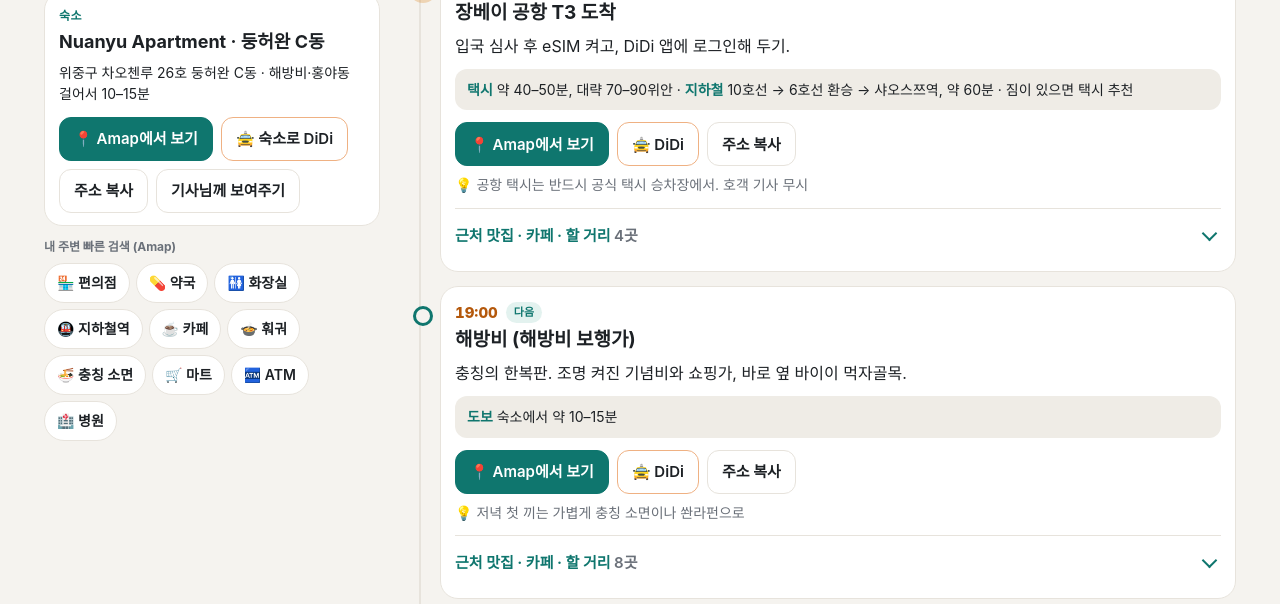
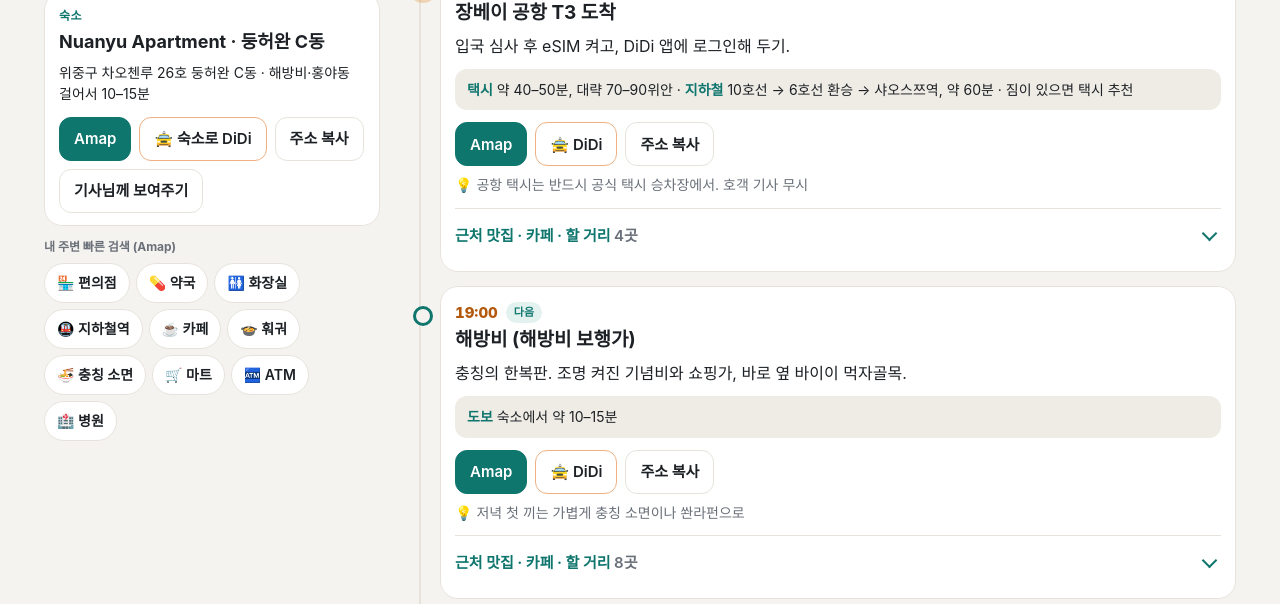
Before and after one commit to ymhuh/cq-trip, a plain HTML site: page index.html in a window 1280 px wide. Shown: the part 196-800 px from the top of the page. Drawn offline with Linux system fonts and the light colour scheme.

Commit message:
Amap 버튼 글자를 「Amap」으로 짧게
Co-Authored-By: Claude Opus 5.5 <noreply@anthropic.com>

```diff
--- a/index.html
+++ b/index.html
@@ -198,7 +198,7 @@ footer{color:var(--mute);font-size:13px;padding:8px 0 calc(env(safe-area-inset-b
   <div class="nm">Nuanyu Apartment · 둥허완 C동</div>
   <div class="ad">위중구 차오첸루 26호 둥허완 C동 · 해방비·홍야동 걸어서 10–15분</div>
   <div class="row">
-   <a class="btn p" id="hotelAmap" data-name="重庆市渝中区朝千路26号东和湾C栋">📍 Amap에서 보기</a>
+   <a class="btn p" id="hotelAmap" data-name="重庆市渝中区朝千路26号东和湾C栋">Amap</a>
    <button class="btn dd" data-didi="暖余·江景民宿(重庆解放碑洪崖洞店)">🚖 숙소로 DiDi</button>
    <button class="btn" data-copy="重庆市渝中区朝千路26号东和湾C栋">주소 복사</button>
    <button class="btn" data-big="重庆市渝中区朝千路26号东和湾C栋" data-sub="이 주소로 가 주세요">기사님께 보여주기</button>
@@ -412,7 +412,7 @@ const itemHTML=x=>`<div class="it">
    <div class="bs"><a class="btn sm" data-name="${esc(x.zh)}" ${L(amap(x.zh))}>Amap</a>${DD(x.zh,1)}</div>
    <div class="d">${esc(x.note||'')}${x.walk?` · ${esc(x.walk)}`:''}</div></div>`;
 const acts=(q,ad)=>`<div class="row">
-  <a class="btn p" data-name="${esc(q)}" ${L(amap(q))}>📍 Amap에서 보기</a>
+  <a class="btn p" data-name="${esc(q)}" ${L(amap(q))}>Amap</a>
   ${DD(q)}
   ${ad?`<button class="btn" data-copy="${esc(ad)}">주소 복사</button>`:''}</div>`;
 const stopHTML=(s,i)=>{const q=s.z.split(' / ')[0];
@@ -434,7 +434,7 @@ days.innerHTML=DAYS.map(d=>`<section class="day" id="p-${d.id}"><div class="dh">
  <div class="box"><h3>앱 & 결제</h3><ul>
   <li><b>알리페이</b> — 결제·지하철(교통 → 승차 코드) 모두 여기서</li>
   <li>트래블월렛/트래블로그 카드 연결하면 수수료 낮음, 현금은 조금만</li>
-  <li><b>Amap(가오더 지도)</b> — 구글맵은 위치가 어긋나요. 이 페이지의 📍 버튼이 Amap으로 열려요</li>
+  <li><b>Amap(가오더 지도)</b> — 구글맵은 위치가 어긋나요. 이 페이지의 <b>Amap</b> 버튼을 누르면 앱에서 그 장소가 열려요</li>
   <li><b>eSIM</b> 미리 설치, <b>VPN</b> 필수(카톡·구글 등)</li></ul></div>
  <div class="box"><h3>택시(DiDi) 타는 법</h3><ul>
   <li><b>🚖 DiDi</b> 버튼 → 목적지 이름이 복사되고 DiDi 앱이 열려요</li>
```
